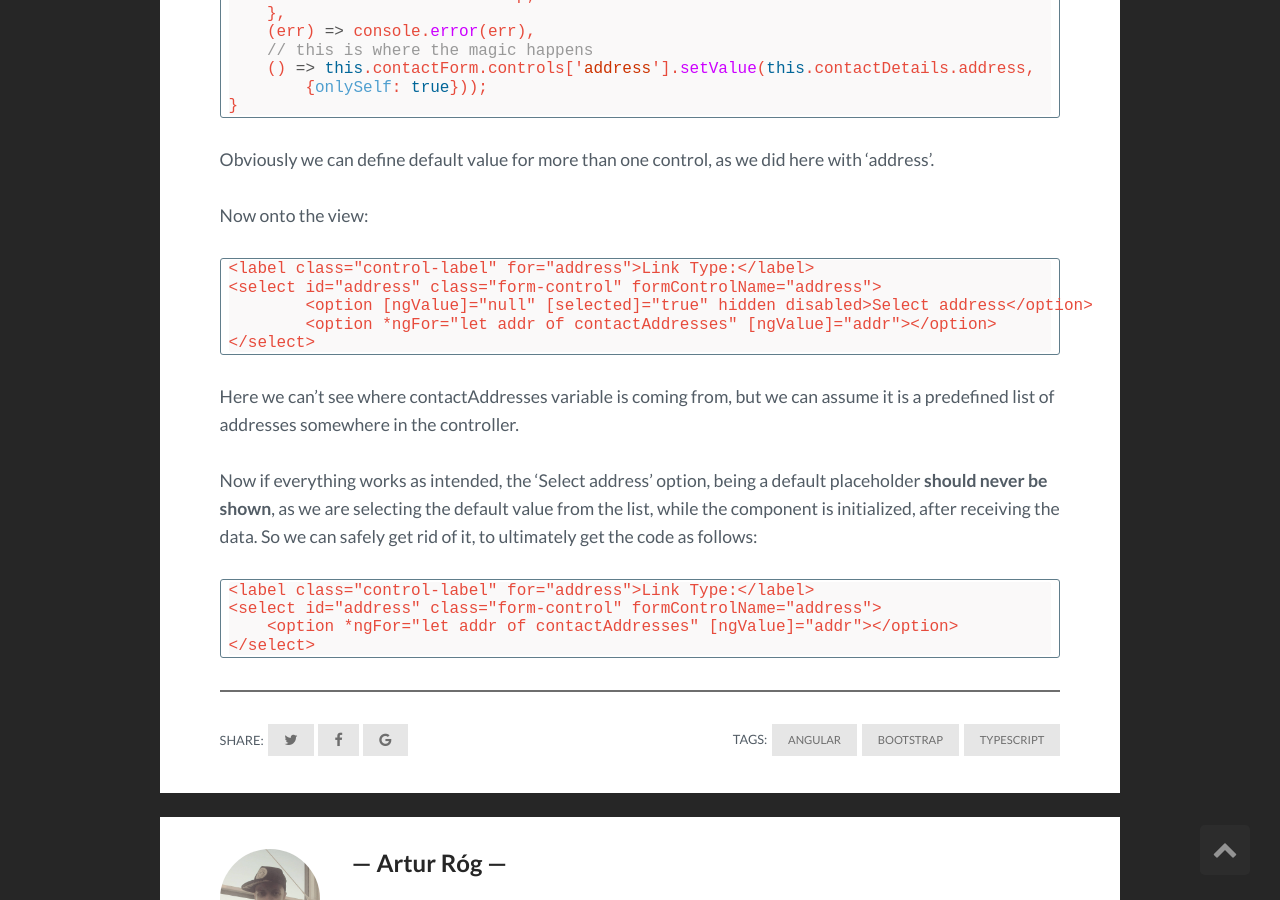
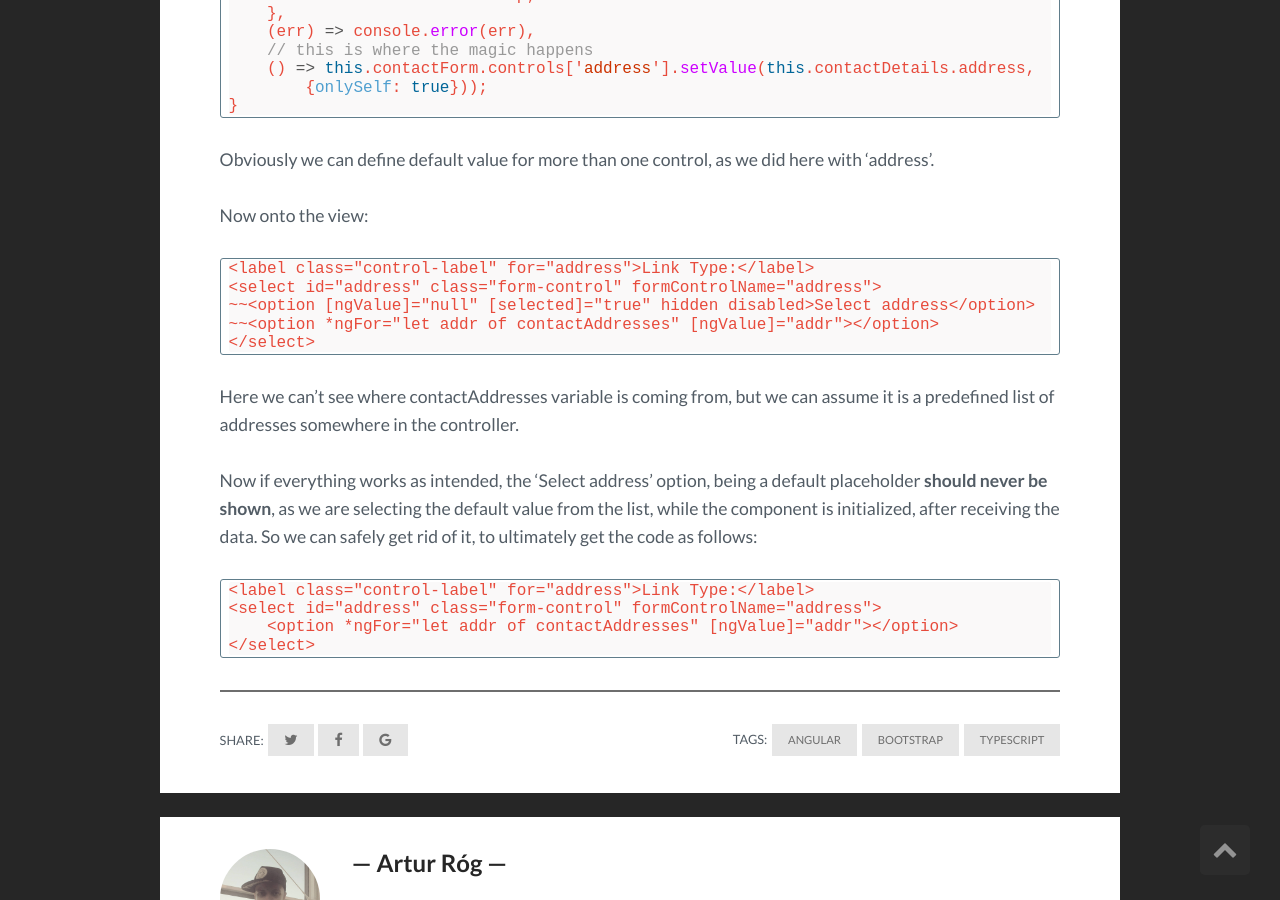
Before and after one commit to rogartur/rogartur.github.io, a Jekyll site: the page built from _posts/2018-06-06-angular2-bootstrap-default-value-dropdown.markdown, in a window 1280 px wide and 900 px high, scrolled down 972 px. Built offline with Jekyll 4.4.1, drawn with Linux system fonts in a browser that asks for light colours.

Commit message:
Update 2018-06-06-angular2-bootstrap-default-value-dropdown.markdown

```diff
--- a/_posts/2018-06-06-angular2-bootstrap-default-value-dropdown.markdown
+++ b/_posts/2018-06-06-angular2-bootstrap-default-value-dropdown.markdown
@@ -28,13 +28,13 @@ Obviously we can define default value for more than one control, as we did here
 
 Now onto the view:
 
-~~~
+~~~~~
 <label class="control-label" for="address">Link Type:</label>
 <select id="address" class="form-control" formControlName="address">
-	<option [ngValue]="null" [selected]="true" hidden disabled>Select address</option>
-	<option *ngFor="let addr of contactAddresses" [ngValue]="addr">{{ addr }}</option>
+~~<option [ngValue]="null" [selected]="true" hidden disabled>Select address</option>
+~~<option *ngFor="let addr of contactAddresses" [ngValue]="addr">{{ addr }}</option>
 </select>
-~~~
+~~~~~
 \\
 Here we can't see where contactAddresses variable is coming from, but we can assume it is a predefined list of addresses somewhere in the controller.
 
```
